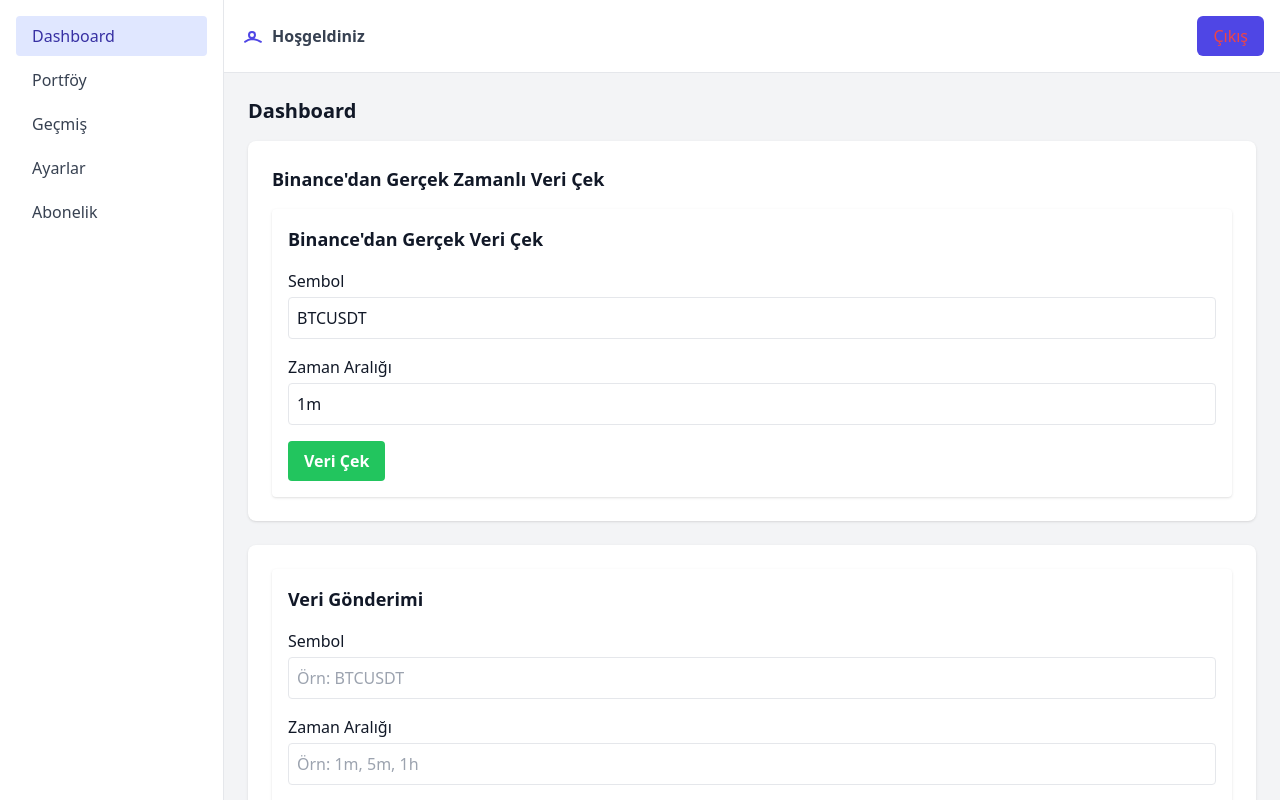
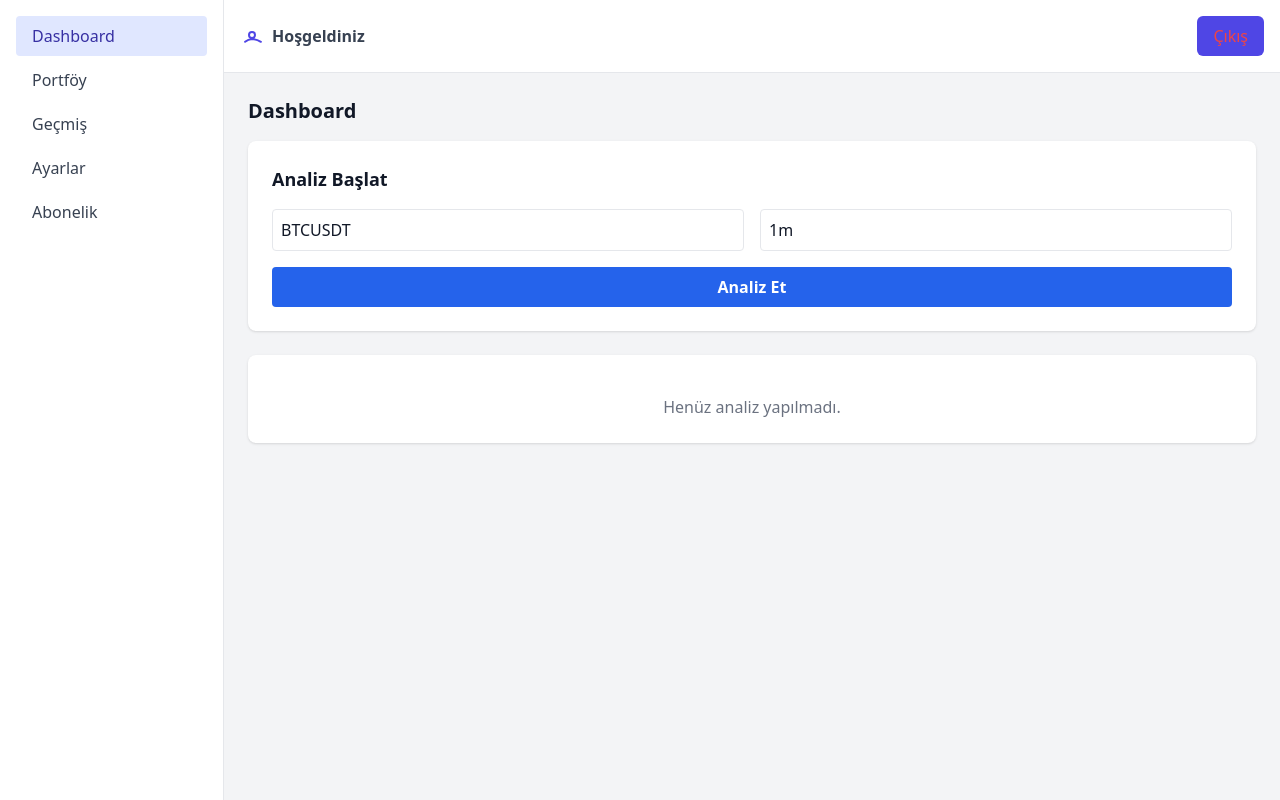
Before and after one commit to greencheff/trade-analyze-app, a React (Vite) app in the folder frontend/: page /dashboard in a window 1280 px wide. Built offline with nearby package versions, Linux system fonts and the light colour scheme.

Commit message:
Update Dashboard.jsx

```diff
--- a/frontend/src/pages/Dashboard.jsx
+++ b/frontend/src/pages/Dashboard.jsx
@@ -1,18 +1,25 @@
 import { useState } from 'react';
 import Sidebar from '../components/Sidebar.jsx';
 import Navbar from '../components/Navbar.jsx';
-import WebhookForm from '../components/WebhookForm.jsx';
 import FeedbackList from '../components/FeedbackList.jsx';
-import BinanceFetcher from '../components/BinanceFetcher.jsx';
 
 export default function Dashboard() {
   const [feedbacks, setFeedbacks] = useState([]);
   const [strategies, setStrategies] = useState([]);
+  const [symbol, setSymbol] = useState('BTCUSDT');
+  const [interval, setInterval] = useState('1m');
 
-  const handleResult = (data) => {
-    setFeedbacks((prev) => [data, ...prev]);
-    if (data?.strategies) {
-      setStrategies(data.strategies);
+  const handleAnalyze = async () => {
+    try {
+      const response = await fetch(`/api/analyze?symbol=${symbol}&interval=${interval}`);
+      const data = await response.json();
+      setFeedbacks((prev) => [data, ...prev]);
+      if (data?.strategies) {
+        setStrategies(data.strategies);
+      }
+    } catch (error) {
+      console.error('Analiz hatası:', error);
+      alert('Analiz sırasında hata oluştu. Lütfen tekrar deneyin.');
     }
   };
 
@@ -24,15 +31,31 @@
         <main className="p-6 overflow-auto">
           <h1 className="text-xl font-bold mb-4">Dashboard</h1>
 
-          {/* Binance Verisi Çekme */}
+          {/* Veri Girişi */}
           <div className="bg-white p-6 rounded-lg shadow mb-6">
-            <h2 className="text-lg font-semibold mb-4">Binance'dan Gerçek Zamanlı Veri Çek</h2>
-            <BinanceFetcher />
-          </div>
-
-          {/* Form ve Sonuçlar */}
-          <div className="bg-white p-6 rounded-lg shadow mb-6">
-            <WebhookForm onResult={handleResult} />
+            <h2 className="text-lg font-semibold mb-4">Analiz Başlat</h2>
+            <div className="grid grid-cols-1 md:grid-cols-2 gap-4">
+              <input
+                type="text"
+                value={symbol}
+                onChange={(e) => setSymbol(e.target.value)}
+                placeholder="Örn: BTCUSDT"
+                className="border p-2 rounded w-full"
+              />
+              <input
+                type="text"
+                value={interval}
+                onChange={(e) => setInterval(e.target.value)}
+                placeholder="Örn: 1m, 5m, 1h"
+                className="border p-2 rounded w-full"
+              />
+              <button
+                onClick={handleAnalyze}
+                className="col-span-2 bg-blue-600 hover:bg-blue-700 text-white font-bold py-2 px-4 rounded"
+              >
+                Analiz Et
+              </button>
+            </div>
           </div>
 
           {/* Analiz Geri Bildirimleri */}
```
